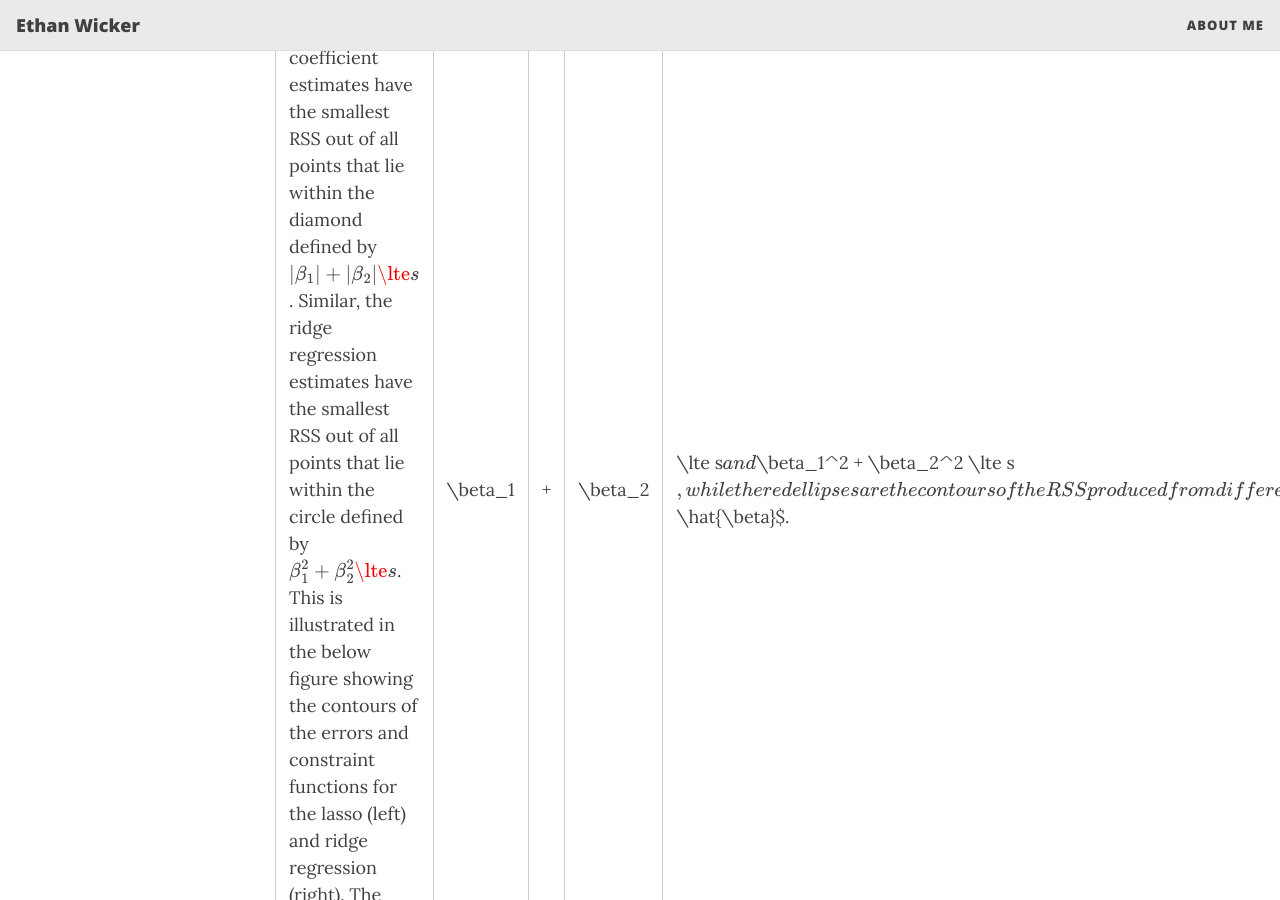
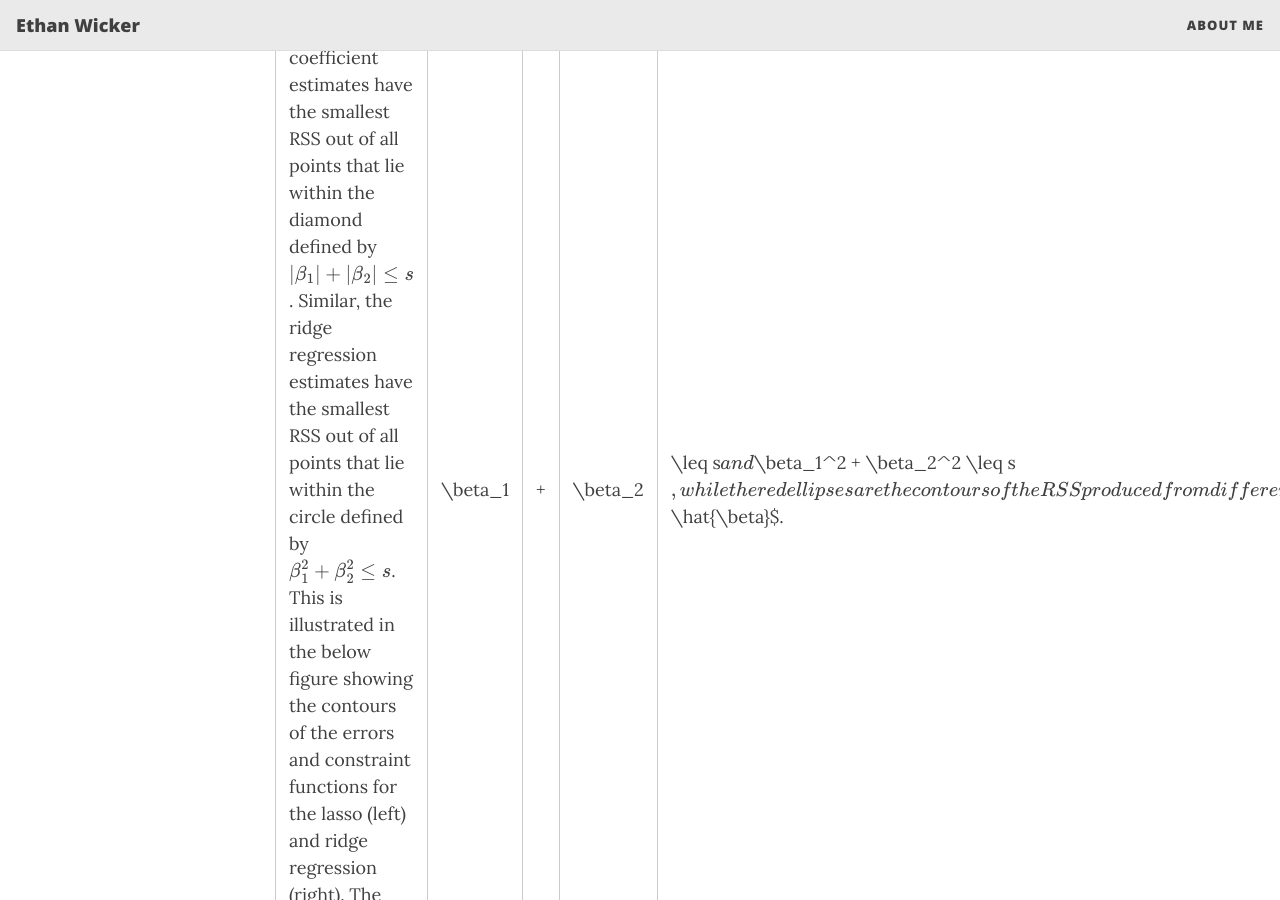
Before and after one commit to ethanwicker/ethanwicker.github.io, a Jekyll site: the page built from _posts/2021-03-03-regularization-ridge-regression-lasso-001.md, in a window 1280 px wide and 900 px high, scrolled down 5375 px. Built offline with Jekyll 4.4.1, drawn with Linux system fonts in a browser that asks for light colours; nearby versions of some CDN libraries; formulas are drawn with MathJax 3; some of the changed text lies outside the part shown.

Commit message:
Correcting typos

```diff
--- a/_posts/2021-03-03-regularization-ridge-regression-lasso-001.md
+++ b/_posts/2021-03-03-regularization-ridge-regression-lasso-001.md
@@ -69,7 +69,7 @@ $$
 \end{aligned}
 $$
 
-Notice ridge regression and the lasso solve similar optimization problems.  The only difference is the $\beta_j^2$ in the ridge regression penalty has been replaced by $\|\beta_j\|$ in the lasso penalty.  The lasso uses an $l_1$$ penalty instead of an $l_2$.  The $l_2$ norm of a coefficient vector $\beta$ is given by $\| \beta \|_1 = \sum_|\beta_j|$.
+Notice ridge regression and the lasso solve similar optimization problems.  The only difference is the $\beta_j^2$ in the ridge regression penalty has been replaced by $\|\beta_j\|$ in the lasso penalty.  The lasso uses an $l_1$ penalty instead of an $l_2$.  The $l_2$ norm of a coefficient vector $\beta$ is given by $\| \beta \|_1 = \sum_|\beta_j|$.
 
 Due to the $l_1$ penalty, the lasso performs coefficient shrinkage but also has the effect of forcing some of the coefficient estimates to be exactly equal to zero when $\lambda$ is sufficiently large.  Hence, the lasso performs *variable selection*, and produces models that are much easier to interpret than those produced by ridge regression.  As in ridge regression, cross-validation is often used to select an optimal value of $\lambda$.
 
@@ -101,7 +101,7 @@ $$
 \end{aligned}
 $$
 
-respectively.  When $p=2$, the lasso coefficient estimates have the smallest RSS out of all points that lie within the diamond defined by $\|\beta_1\| + \|\beta_2\| \lte s$.  Similar, the ridge regression estimates have the smallest RSS out of all points that lie within the circle defined by $\beta_1^2 + \beta_2^2 \lte s$.  This is illustrated in the below figure showing the contours of the errors and constraint functions for the lasso (left) and ridge regression (right).  The solid blue areas are the constraint regions $|\beta_1| + |\beta_2| \lte s$ and $\beta_1^2 + \beta_2^2 \lte s$, while the red ellipses are the contours of the RSS produced from different model fits.  The least squares solution is marked as $\hat{\beta}$.
+respectively.  When $p=2$, the lasso coefficient estimates have the smallest RSS out of all points that lie within the diamond defined by $\|\beta_1\| + \|\beta_2\| \leq s$.  Similar, the ridge regression estimates have the smallest RSS out of all points that lie within the circle defined by $\beta_1^2 + \beta_2^2 \leq s$.  This is illustrated in the below figure showing the contours of the errors and constraint functions for the lasso (left) and ridge regression (right).  The solid blue areas are the constraint regions $|\beta_1| + |\beta_2| \leq s$ and $\beta_1^2 + \beta_2^2 \leq s$, while the red ellipses are the contours of the RSS produced from different model fits.  The least squares solution is marked as $\hat{\beta}$.
 
 | ![2021-03-03-regularization-ridge-regression-lasso-001-fig-4.png](/assets/img/2021-03-03-regularization-ridge-regression-lasso-001-fig-4.png){: .mx-auto.d-block :} |
 | :--: |
```
